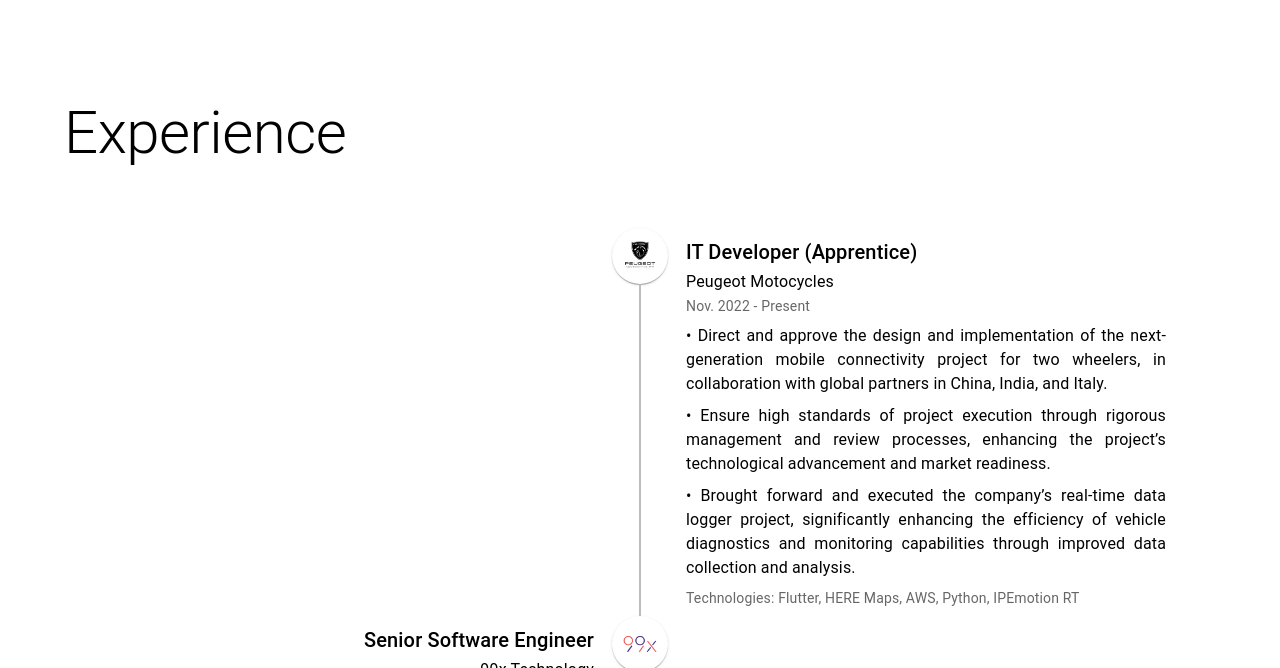
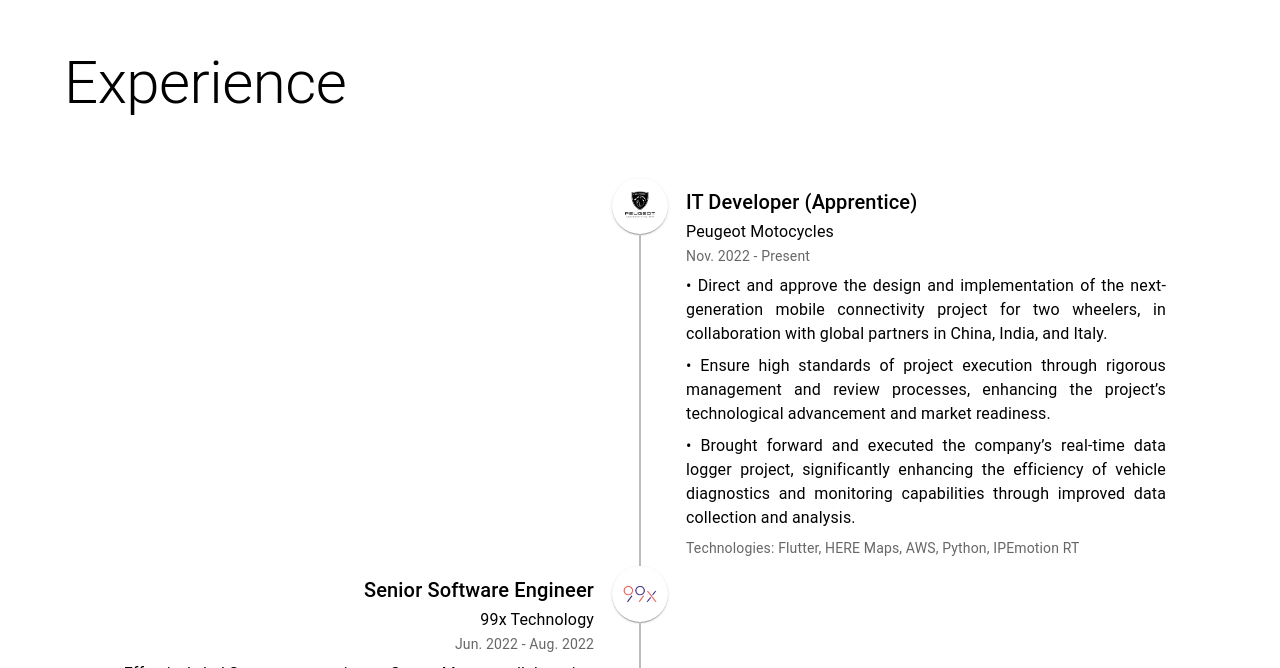
Before and after one commit to isuru117/portfolio, a React (Create React App) app: page / in a window 1280 px wide. Shown: the part 872-1540 px from the top of the page. Built offline with nearby package versions, Linux system fonts and the light colour scheme.

Commit message:
add title css fix

```diff
--- a/src/App.css
+++ b/src/App.css
@@ -55,10 +55,6 @@
   transition: opacity 600ms ease-out, transform 600ms ease-out;
 }
 
-.main-content {
-  padding-top: 50px;
-}
-
 body {
   margin: 0;
   font-family: 'Roboto', sans-serif;
@@ -68,6 +64,10 @@
   min-height: 100vh;
   scroll-snap-align: start;
   scroll-behavior: smooth;
+}
+
+.section-heading{
+  padding-top: 50px;
 }
 
 .app-section {
--- a/src/App.tsx
+++ b/src/App.tsx
@@ -21,7 +21,7 @@
     });
 
     return (
-      <div id={id} ref={ref} className={`app-section main-content section ${inView ? 'fade-in' : ''}`}>
+      <div id={id} ref={ref} className={`app-section section ${inView ? 'fade-in' : ''}`}>
         {children}
       </div>
     );
--- a/src/components/Contact/Contact.tsx
+++ b/src/components/Contact/Contact.tsx
@@ -12,7 +12,7 @@
 
     return (
         <Container id="contact">
-            <Typography variant="h2" gutterBottom>
+            <Typography variant="h2" className="section-heading"  gutterBottom>
                 Contact
             </Typography>
             <form onSubmit={handleSubmit}>
--- a/src/components/Experience/Experience.tsx
+++ b/src/components/Experience/Experience.tsx
@@ -132,7 +132,7 @@
 
     return (
         <Container>
-            <Typography variant="h2" gutterBottom>
+            <Typography variant="h2" className="section-heading" gutterBottom>
                 Experience
             </Typography>
             <Box sx={{
--- a/src/components/Socials/Socials.tsx
+++ b/src/components/Socials/Socials.tsx
@@ -12,7 +12,7 @@
 const Socials: React.FC = () => {
     return (
         <Container id="socials">
-            <Typography variant="h2" gutterBottom>
+            <Typography variant="h2" className="section-heading" gutterBottom>
                 Socials
             </Typography>
             <List>
```
